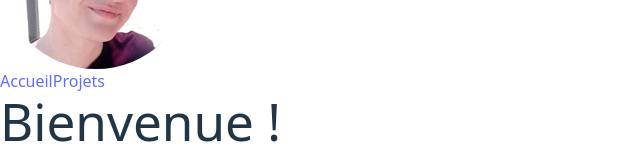
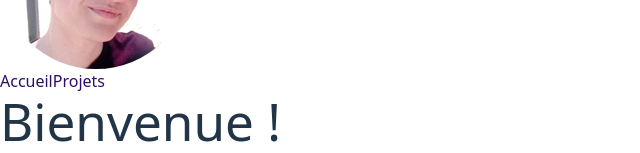
Before and after one commit to SaraBrancoBarbosa/Portfolio, a React (Vite) app: page /#/ in a window 1280 px wide. Shown: the part 251-404 px from the top of the page, without its empty margins (0-640 px from the left). Built offline with nearby package versions, Linux system fonts and the light colour scheme.

Commit message:
Link color changed

```diff
--- a/src/index.css
+++ b/src/index.css
@@ -17,11 +17,11 @@
 
 a {
   font-weight: 500;
-  color: #646cff;
+  color: #2f0d68;
   text-decoration: inherit;
 }
 a:hover {
-  color: #535bf2;
+  color: #8e51ff;
 }
 
 body {
@@ -49,7 +49,7 @@ button {
   transition: border-color 0.25s;
 }
 button:hover {
-  border-color: #646cff;
+  border-color: #2f0d68;
 }
 button:focus,
 button:focus-visible {
```
